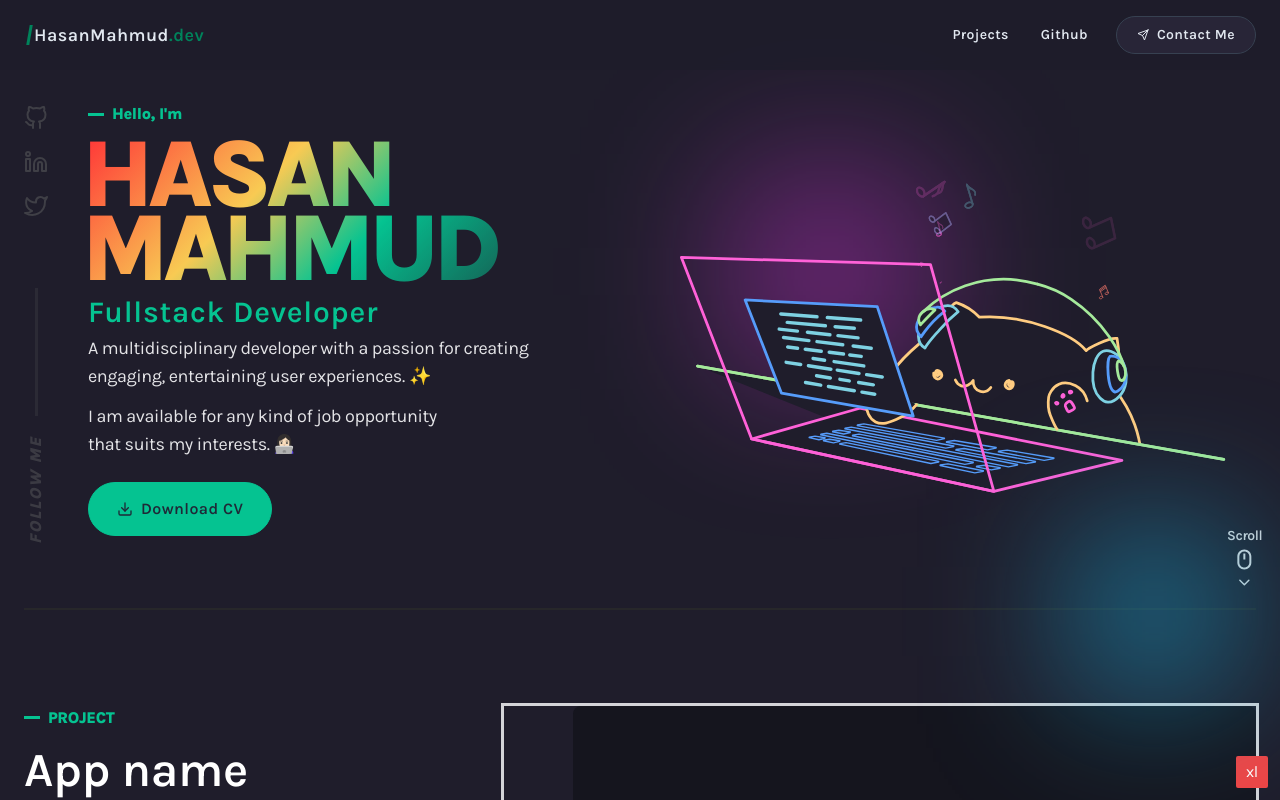
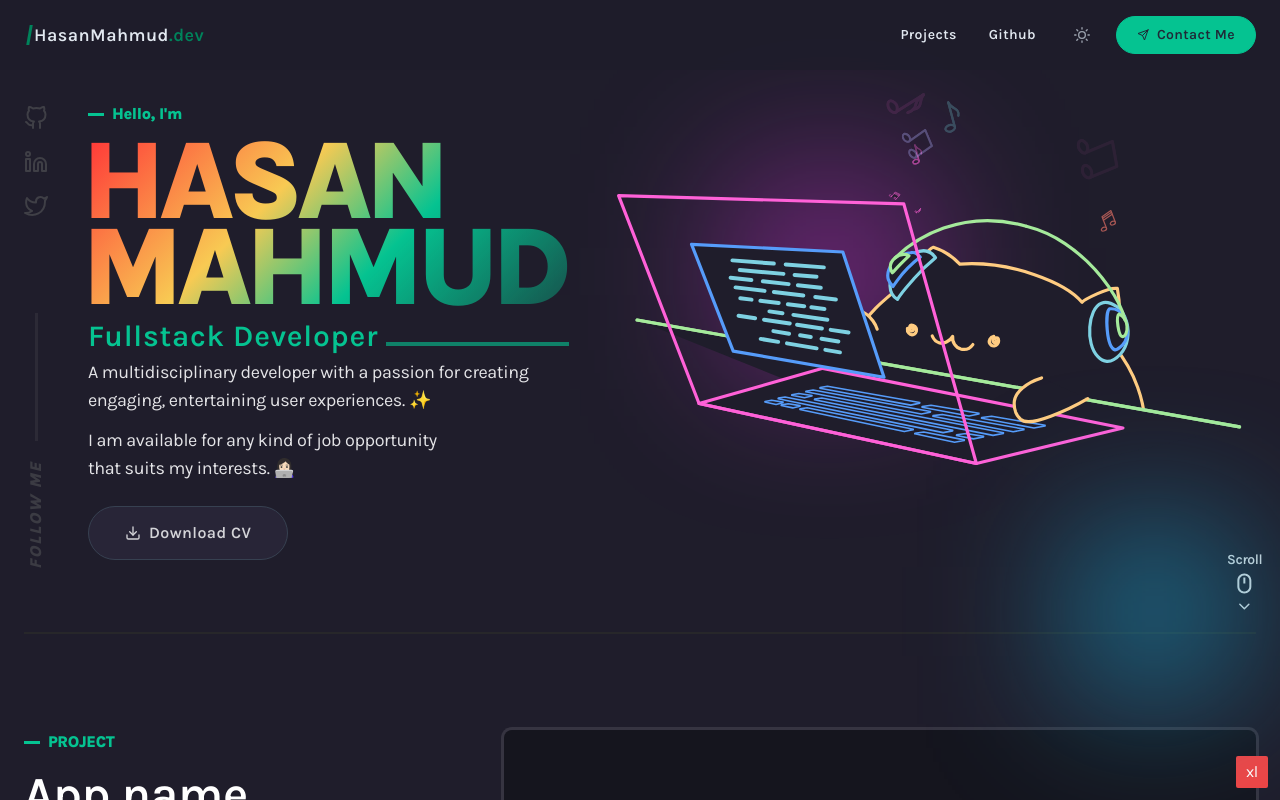
Before and after one commit to hasansujon786/my-website-nextjs, a Next.js app: page / in a window 1280 px wide. Shown: the top 800 px of the page. Built offline with nearby package versions, Linux system fonts and the light colour scheme.

Commit message:
ui: respnsive hero & update cta button

```diff
--- a/components/atoms/Button.tsx
+++ b/components/atoms/Button.tsx
@@ -9,8 +9,8 @@ const varients = {
 const sizes = {
   sm: { bu: 'px-5 py-2 text-sm' },
   base: { bu: 'px-6 py-2.5 text-base' },
-  md: { bu: 'px-7 py-3.5 text-base' },
-  lg: { bu: 'px-8 py-4 text-base' },
+  md: { bu: 'px-7 py-3 text-base' },
+  lg: { bu: 'px-9 py-3.5 text-base' },
 }
 
 interface Props {
@@ -23,9 +23,9 @@ interface Props {
 const Button = ({ children, varient = 'solid-green', size = 'base', icon }: Props) => {
   return (
     <button
-      className={`group inline-flex items-center space-x-2
-      border rounded-full font-semibold capitalize tracking-wide
-      transform ease-out transition-transform active:scale-95
+      className={`group inline-flex transform items-center
+      space-x-2 rounded-full border font-semibold capitalize
+      tracking-wide transition-transform ease-out active:scale-95
       ${varients[varient].bu} ${sizes[size].bu}`}
     >
       {icon && <span>{icon}</span>}
--- a/components/atoms/ScrollDown.tsx
+++ b/components/atoms/ScrollDown.tsx
@@ -2,13 +2,13 @@ import { FiChevronDown } from 'react-icons/fi'
 
 const ScrollDown = (props: {}) => {
   return (
-    <div className='animate-bounce flex flex-col items-center justify-center'>
-      <div className='text-sm font-semibold mb-0.5'>Scroll</div>
+    <div className='flex animate-bounce flex-col items-center justify-center'>
+      <div className='mb-0.5 text-sm font-semibold'>Scroll</div>
       <svg xmlns='http://www.w3.org/2000/svg' width='24' height='24' className='fill-current'>
         <path d='M11.975 22H12c3.859 0 7-3.14 7-7V9c0-3.841-3.127-6.974-6.981-7h-.06C8.119 2.022 5 5.157 5 9v6c0 3.86 3.129 7 6.975 7zM7 9a5.007 5.007 0 0 1 4.985-5C14.75 4.006 17 6.249 17 9v6c0 2.757-2.243 5-5 5h-.025C9.186 20 7 17.804 7 15V9z'></path>
         <path d='M11 6h2v6h-2z'></path>
       </svg>
-      <FiChevronDown className='text-lg mt-0.5' />
+      <FiChevronDown className='mt-0.5 text-lg' />
     </div>
   )
 }
--- a/components/layouts/BaseLayout.tsx
+++ b/components/layouts/BaseLayout.tsx
@@ -6,10 +6,7 @@ interface LayoutProps {
 
 const BaseLayout = (props: LayoutProps) => {
   return (
-    <div
-      className='min-h-screen landingpage selection:bg-red-500/80 selection:text-white
-      antialiased text-zinc-900 dark:text-zinc-300 tracking-tight'
-    >
+    <div className='landingpage min-h-screen tracking-tight text-zinc-900 antialiased dark:text-zinc-300'>
       <link rel='preconnect' href='https://fonts.googleapis.com' />
       <link rel='preconnect' href='https://fonts.gstatic.com' crossOrigin='true' />
       <link href='https://fonts.googleapis.com/css2?family=Karla:wght@400;600;800&display=swap' rel='stylesheet' />
--- a/components/widgets/BongoCat.tsx
+++ b/components/widgets/BongoCat.tsx
@@ -1,9 +1,8 @@
 import { gsap } from 'gsap'
-import { useLayoutEffect } from 'react'
+import { useEffect } from 'react'
 
-const BongoCat = (props: {}) => {
-
-  useLayoutEffect(() => {
+const BongoCat = () => {
+  useEffect(() => {
     const ID = 'bongo-cat'
     const s = (selector: string) => `#${ID} ${selector}`
     const notes = document.querySelectorAll('.note')
--- a/components/widgets/Header.tsx
+++ b/components/widgets/Header.tsx
@@ -11,8 +11,8 @@ const HeaderLink = (props: Props) => {
   return (
     <li>
       <a
-        className='text-sm font-semibold tracking-wide hover:text-accent-light
-        px-4 py-2 flex items-center transition duration-150 ease-in-out'
+        className='flex items-center px-4 py-2
+        text-sm font-semibold tracking-wide transition duration-150 ease-in-out hover:text-accent-light'
         href={props.path}
       >
         {props.children}
@@ -24,11 +24,11 @@ const HeaderLink = (props: Props) => {
 const Header = (props: {}) => {
   return (
     <header
-      className='sticky top-0 z-40 bg-ground/80 flex-none mx-auto w-full md:backdrop-blur-sm border-b dark:border-b-0'
+      className='sticky top-0 z-40 mx-auto w-full flex-none border-b bg-ground/80 dark:border-b-0 md:backdrop-blur-sm'
       id='header'
     >
       <div className='container py-1'>
-        <div className='py-3 mx-auto w-full md:flex md:justify-between'>
+        <div className='mx-auto w-full py-3 md:flex md:justify-between'>
           <div className='flex justify-between'>
             <a className='flex items-center' href='#'>
               <Logo />
@@ -39,15 +39,15 @@ const Header = (props: {}) => {
             </div>
           </div>
           <nav
-            className='items-center w-full md:w-auto hidden md:flex dark:text-slate-200 h-screen md:h-auto'
+            className='hidden h-screen w-full items-center dark:text-slate-200 md:flex md:h-auto md:w-auto'
             aria-label='Main navigation'
           >
-            <ul className='flex flex-col pt-8 md:pt-0 md:flex-row items-center md:self-center w-full md:w-auto text-xl md:text-base'>
+            <ul className='flex w-full flex-col items-center pt-8 text-xl md:w-auto md:flex-row md:self-center md:pt-0 md:text-base'>
               <HeaderLink path='#'>Projects</HeaderLink>
               <HeaderLink path='#'>Github</HeaderLink>
               <div className='ml-3 flex items-center gap-4'>
-                {/* <ToggleTheme /> */}
-                <Button varient='translusant' size='sm' icon={<FiSend className='text-xs' />}>
+                <ToggleTheme />
+                <Button varient='solid-green' size='sm' icon={<FiSend className='text-xs' />}>
                   Contact me
                 </Button>
               </div>
--- a/components/widgets/Hero.tsx
+++ b/components/widgets/Hero.tsx
@@ -5,60 +5,60 @@ import SectionTag from '../atoms/SectionTag'
 import BongoCat from './BongoCat'
 import Socials from './Socials'
 
-const GradientText = (props: {}) => {
+const HeroContent = () => {
   return (
+    <div>
+      <SectionTag uppercase={false} title="Hello, I'm" />
+      <div className='-ml-1.5 mt-3'>
         <h1
-      className='gradient-text text-7xl sm:text-8xl uppercase font-extrabold tracking-[-0.06em]'
+          className='gradient-text text-7xl font-extrabold uppercase tracking-[-0.06em] sm:text-[7rem]'
           style={{ lineHeight: 0.77 }}
         >
           Hasan <br /> Mahmud
         </h1>
+      </div>
+
+      <div className='mt-2 mb-1 flex items-end gap-2'>
+        <p className='text-3xl font-semibold tracking-wide text-accent'>Fullstack Developer</p>
+        <div className='mb-2 h-1 flex-1 bg-accent/60'></div>
+      </div>
+
+      <div className='max-w-md space-y-3 text-lg text-zinc-200'>
+        <p>A multidisciplinary developer with a passion for creating engaging, entertaining user experiences. ✨</p>
+        {/* <p>Currently working as freelance developer.</p> */}
+        <p>
+          I am available for any kind of job opportunity <br className='hidden sm:inline' /> that suits my interests. 👩🏻‍💻{' '}
+        </p>
+      </div>
+      <div className='mt-6 mb-2 flex space-x-3'>
+        <Button size='lg' varient='translusant' icon={<FiDownload />}>
+          Download CV
+        </Button>
+      </div>
+    </div>
   )
 }
 
 const Hero = (props: {}) => {
   return (
     <div className='container pb-8 pt-4 lg:pb-16 lg:pt-8'>
-      <div className='flex flex-col-reverse gap-0 md:flex-row relative'>
-        <div className='hidden lg:block absolute -bottom-16 -right-6 -translate-x-1/2'>
-          <ScrollDown />
-        </div>
-        <div className='mr-10 pt-1 hidden lg:flex'>
+      <div className='relative flex flex-col gap-12 lg:flex-row'>
+        <section className='mr-auto flex gap-8 md:gap-10'>
+          <div className='hidden pt-1 sm:flex'>
             <Socials />
           </div>
-        {/* <!-- left side contetn --> */}
-        <div className='mr-auto'>
-          <SectionTag uppercase={false} title="Hello, I'm" />
-          <div className='-ml-1.5 mt-3'>
-            <GradientText />
-          </div>
+          <HeroContent />
+        </section>
 
-          <div className='mt-2 mb-1'>
-            <p className='text-3xl font-semibold tracking-wide text-accent'>Fullstack Developer</p>
-          </div>
-
-          <div className='max-w-md space-y-3 text-zinc-200 text-lg'>
-            <p>A multidisciplinary developer with a passion for creating engaging, entertaining user experiences. ✨</p>
-            {/* <p>Currently working as freelance developer.</p> */}
-            <p>
-              I am available for any kind of job opportunity <br className='hidden sm:inline' /> that suits my
-              interests. 👩🏻‍💻{' '}
-            </p>
-          </div>
-          <div className='mt-6 mb-2 space-x-3 flex'>
-            <Button size='md' varient='solid-green' icon={<FiDownload />}>
-              Download CV
-            </Button>
-            {/* <Button size='md' varient='translusant' icon={<FiSend className='text-sm' />}> */}
-            {/*   Contact me */}
-            {/* </Button> */}
-          </div>
-        </div>
         {/* <!-- right side image --> */}
-        <div className='flex-grow .lg:w-1/2 flex justify-end items-center'>
-          <div className='w-4/5 md:mt-28 .mr-14 py-4 pr-8'>
+        <section className='flex flex-1 items-center justify-end'>
+          <div className='w-full py-4 pr-4 sm:w-4/5 lg:w-full'>
             <BongoCat />
           </div>
+        </section>
+
+        <div className='absolute -bottom-16 -right-6 hidden -translate-x-1/2 lg:block'>
+          <ScrollDown />
         </div>
       </div>
     </div>
--- a/components/widgets/Project.tsx
+++ b/components/widgets/Project.tsx
@@ -1,16 +1,16 @@
 import { FiExternalLink, FiGithub } from 'react-icons/fi'
+import ProjectLink from '../atoms/ProjectLink'
 import SectionTag from '../atoms/SectionTag'
-import ProjectLink from '../atoms/ProjectLink'
 
 const Project = (props: {}) => {
   return (
-    <div className='flex flex-col gap-8 lg:flex-row _justify-between _items-center py-24'>
+    <div className='flex flex-col gap-8 py-24 lg:flex-row'>
       <section className=''>
-        <div className='w-4/5 lg:max-w-md space-y-4'>
+        <div className='w-4/5 space-y-4 lg:max-w-md'>
           <SectionTag title='Project' />
           <div>
             <h2 className='text-5xl font-semibold text-white'>App name</h2>
-            <p className='text-base text-zinc-600 mt-1'>UX/UI Design. App Development</p>
+            <p className='mt-1 text-base text-zinc-600'>UX/UI Design. App Development</p>
           </div>
           <p className=''>
             Fuape is a collection of 1000 funny ape NFTs - unique digital collectibles living on the Ethereum
@@ -21,14 +21,14 @@ const Project = (props: {}) => {
             <p className='text-base text-zinc-600'>typescript</p>
             <p className='text-base text-zinc-600'>express</p>
           </div>
-          <div className='pt-5 flex gap-5'>
+          <div className='flex gap-5 pt-5'>
             <ProjectLink icon={<FiGithub />}>View Source</ProjectLink>
             <ProjectLink icon={<FiExternalLink />}>View on Play Store</ProjectLink>
           </div>
         </div>
       </section>
-      <section className='flex-grow outline lg:flex justify-end'>
-        <div className='bg-level-100 w-full md:w-auto lg:h-96 aspect-video rounded-lg'></div>
+      <section className='flex-grow justify-end lg:flex'>
+        <div className='aspect-video w-full rounded-lg bg-level-100 ring ring-white/10'></div>
       </section>
     </div>
   )
--- a/package.json
+++ b/package.json
@@ -20,6 +20,8 @@
     "@types/react-dom": "18.0.6",
     "autoprefixer": "^10.4.12",
     "postcss": "^8.4.18",
+    "prettier": "^2.8.8",
+    "prettier-plugin-tailwindcss": "^0.3.0",
     "tailwindcss": "^3.2.1",
     "typescript": "4.8.4"
   }
```
Also changed, not shown: 1 other file (tests, documents, lock files or other folders). Lines whose indentation alone changed are shown as unchanged.
